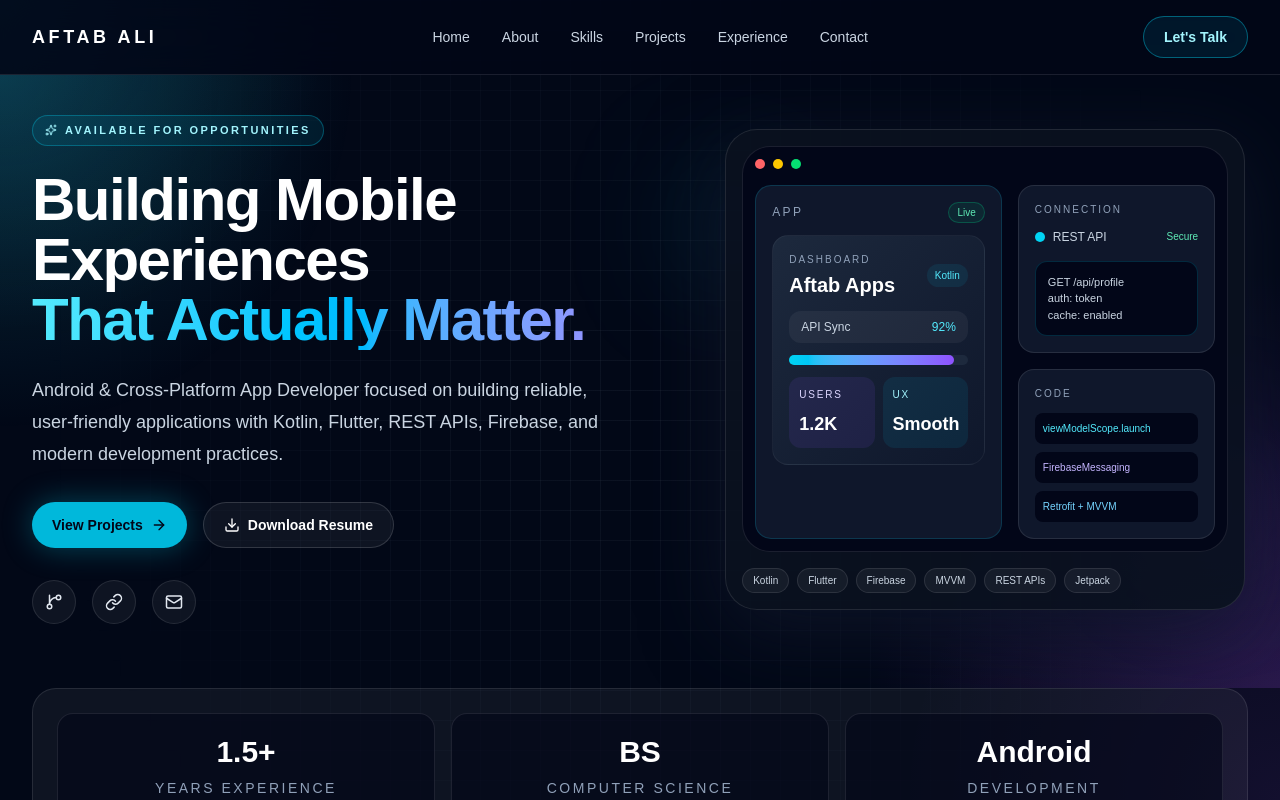
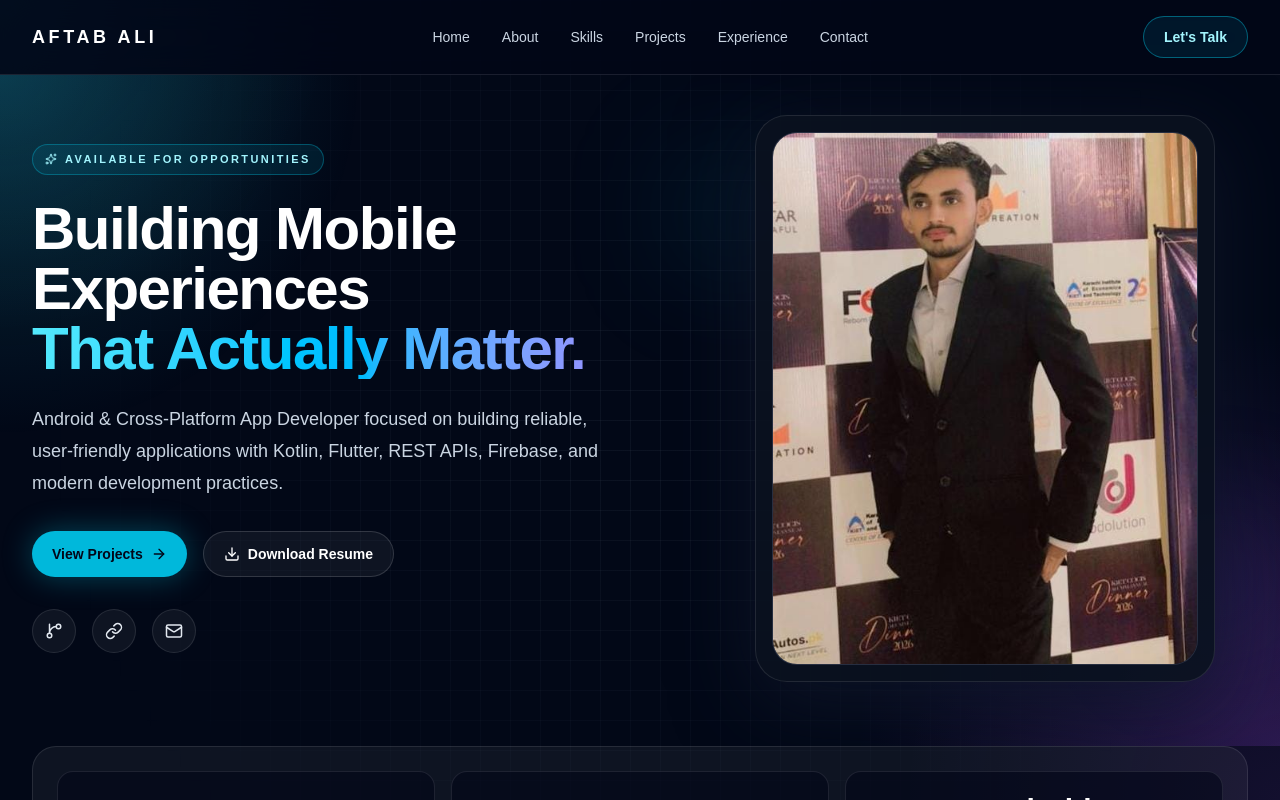
Before and after one commit to aftabramzan/AndroidPortfolio, a Next.js app: page / in a window 1280 px wide. Shown: the top 800 px of the page. Built offline with nearby package versions, Linux system fonts and the light colour scheme.

Commit message:
Refine hero profile and navigation

```diff
--- a/components/Hero.tsx
+++ b/components/Hero.tsx
@@ -1,10 +1,9 @@
 import Link from "next/link";
+import Image from "next/image";
 import { ArrowRight, Download, GitBranch, Link as LinkIcon, Mail, Sparkles } from "lucide-react";
 import { siteConfig } from "@/config/site";
 
 export function Hero() {
-  const techBadges = ["Kotlin", "Flutter", "Firebase", "MVVM", "REST APIs", "Jetpack"];
-
   return (
     <section id="home" className="relative overflow-hidden px-4 pb-16 pt-10 sm:px-6 lg:px-8">
       <div className="pointer-events-none absolute inset-0 bg-[radial-gradient(circle_at_top_left,_rgba(34,211,238,0.18),transparent_25%),radial-gradient(circle_at_bottom_right,_rgba(168,85,247,0.18),transparent_30%)]" />
@@ -70,94 +69,16 @@ export function Hero() {
           <div className="absolute -left-10 top-12 h-24 w-24 rounded-full bg-cyan-500/20 blur-3xl" />
           <div className="absolute -right-6 bottom-12 h-28 w-28 rounded-full bg-violet-500/20 blur-3xl" />
 
-          <div className="relative overflow-hidden rounded-[32px] border border-white/10 bg-[#0b1220]/90 p-4 shadow-[0_20px_80px_rgba(15,23,42,0.8)]">
-            <div className="rounded-[28px] border border-white/10 bg-slate-950 p-3">
-              <div className="mb-4 flex items-center gap-2">
-                <div className="h-2.5 w-2.5 rounded-full bg-red-400" />
-                <div className="h-2.5 w-2.5 rounded-full bg-yellow-400" />
-                <div className="h-2.5 w-2.5 rounded-full bg-green-400" />
-              </div>
-
-              <div className="grid gap-4 lg:grid-cols-[1fr_0.8fr]">
-                <div className="rounded-2xl border border-cyan-500/20 bg-slate-900 p-4">
-                  <div className="mb-3 flex items-center justify-between">
-                    <span className="text-xs uppercase tracking-[0.2em] text-slate-400">App</span>
-                    <span className="rounded-full border border-emerald-500/30 bg-emerald-500/10 px-2 py-0.5 text-[10px] font-medium text-emerald-300">
-                      Live
-                    </span>
-                  </div>
-
-                  <div className="rounded-2xl border border-white/5 bg-gradient-to-br from-slate-800 to-slate-900 p-4">
-                    <div className="mb-3 flex items-center justify-between">
-                      <div>
-                        <p className="text-[10px] uppercase tracking-[0.2em] text-slate-400">Dashboard</p>
-                        <h3 className="mt-1 text-xl font-semibold text-white">Aftab Apps</h3>
-                      </div>
-                      <div className="rounded-xl bg-cyan-500/10 px-2 py-1 text-[10px] font-medium text-cyan-300">
-                        Kotlin
-                      </div>
-                    </div>
-
-                    <div className="space-y-3">
-                      <div className="flex items-center justify-between rounded-xl bg-white/5 px-3 py-2">
-                        <span className="text-xs text-slate-300">API Sync</span>
-                        <span className="text-xs font-medium text-cyan-300">92%</span>
-                      </div>
-                      <div className="h-2.5 rounded-full bg-slate-800">
-                        <div className="h-full w-[92%] rounded-full bg-gradient-to-r from-cyan-400 to-violet-500" />
-                      </div>
-                      <div className="grid grid-cols-2 gap-2">
-                        <div className="rounded-xl bg-violet-500/10 p-2.5">
-                          <p className="text-[10px] uppercase tracking-[0.18em] text-violet-200">Users</p>
-                          <p className="mt-2 text-lg font-semibold text-white">1.2K</p>
-                        </div>
-                        <div className="rounded-xl bg-cyan-500/10 p-2.5">
-                          <p className="text-[10px] uppercase tracking-[0.18em] text-cyan-200">UX</p>
-                          <p className="mt-2 text-lg font-semibold text-white">Smooth</p>
-                        </div>
-                      </div>
-                    </div>
-                  </div>
-                </div>
-
-                <div className="space-y-4">
-                  <div className="rounded-2xl border border-white/10 bg-slate-900 p-4">
-                    <p className="text-[10px] uppercase tracking-[0.2em] text-slate-400">Connection</p>
-                    <div className="mt-3 flex items-center justify-between">
-                      <div className="flex items-center gap-2">
-                        <div className="h-2.5 w-2.5 rounded-full bg-cyan-400" />
-                        <span className="text-xs text-slate-300">REST API</span>
-                      </div>
-                      <span className="text-[10px] text-emerald-300">Secure</span>
-                    </div>
-                    <div className="mt-4 rounded-xl border border-cyan-500/20 bg-slate-950 p-3 text-[11px] text-slate-300">
-                      GET /api/profile<br />
-                      auth: token<br />
-                      cache: enabled
-                    </div>
-                  </div>
-
-                  <div className="rounded-2xl border border-white/10 bg-slate-900 p-4">
-                    <p className="text-[10px] uppercase tracking-[0.2em] text-slate-400">Code</p>
-                    <div className="mt-3 space-y-2 text-[10px] text-slate-300">
-                      <div className="rounded-lg bg-slate-950 p-2 text-cyan-300">viewModelScope.launch</div>
-                      <div className="rounded-lg bg-slate-950 p-2 text-violet-300">FirebaseMessaging</div>
-                      <div className="rounded-lg bg-slate-950 p-2 text-sky-300">Retrofit + MVVM</div>
-                    </div>
-                  </div>
-                </div>
-              </div>
-            </div>
-
-            <div className="mt-4 flex flex-wrap gap-2">
-              {techBadges.map((badge) => (
-                <span
-                  key={badge}
-                  className="rounded-full border border-white/10 bg-white/5 px-2.5 py-1 text-[10px] font-medium text-slate-300"
-                >
-                  {badge}
-                </span>
-              ))}
+          <div className="relative mx-auto w-full max-w-[460px] overflow-hidden rounded-[32px] border border-white/10 bg-[#0b1220]/90 p-3 shadow-[0_20px_80px_rgba(15,23,42,0.8)] sm:p-4">
+            <div className="relative aspect-[4/5] overflow-hidden rounded-[25px] border border-white/10 bg-slate-900">
+              <Image
+                src="/profile/myprofile.jpeg"
+                alt="Aftab Ali"
+                fill
+                priority
+                className="object-cover"
+                sizes="(max-width: 640px) 100vw, 460px"
+              />
             </div>
           </div>
         </div>
--- a/components/Navbar.tsx
+++ b/components/Navbar.tsx
@@ -1,17 +1,21 @@
 "use client";
 
 import Link from "next/link";
+import { usePathname } from "next/navigation";
 import { useState } from "react";
 import { Menu, X } from "lucide-react";
 import { siteConfig } from "@/config/site";
 
 export function Navbar() {
   const [isOpen, setIsOpen] = useState(false);
+  const pathname = usePathname();
+  const homeHref = pathname === "/" ? "#home" : "/#home";
+  const sectionHref = (href: string) => pathname === "/" ? href : `/${href}`;
 
   return (
     <header className="sticky top-0 z-50 border-b border-white/10 bg-slate-950/70 backdrop-blur-xl">
       <nav className="mx-auto flex max-w-7xl items-center justify-between px-4 py-4 sm:px-6 lg:px-8" aria-label="Main navigation">
-        <Link href="#home" className="text-lg font-semibold tracking-[0.2em] text-white transition hover:text-cyan-300" aria-label="Aftab Ali home">
+        <Link href={homeHref} className="text-lg font-semibold tracking-[0.2em] text-white transition hover:text-cyan-300" aria-label="Aftab Ali home">
           AFTAB ALI
         </Link>
 
@@ -19,7 +23,7 @@ export function Navbar() {
           {siteConfig.navItems.map((item) => (
             <Link
               key={item.href}
-              href={item.href}
+              href={sectionHref(item.href)}
               className="text-sm font-medium text-slate-300 transition hover:text-white"
             >
               {item.label}
@@ -29,7 +33,7 @@ export function Navbar() {
 
         <div className="hidden lg:block">
           <a
-            href="#contact"
+            href={sectionHref("#contact")}
             className="inline-flex items-center justify-center rounded-full border border-cyan-400/40 bg-cyan-500/10 px-5 py-2.5 text-sm font-semibold text-cyan-200 transition hover:-translate-y-0.5 hover:bg-cyan-500/20 hover:shadow-[0_0_30px_rgba(34,211,238,0.25)]"
           >
             Let&apos;s Talk
@@ -54,7 +58,7 @@ export function Navbar() {
             {siteConfig.navItems.map((item) => (
               <Link
                 key={item.href}
-                href={item.href}
+                href={sectionHref(item.href)}
                 onClick={() => setIsOpen(false)}
                 className="rounded-xl px-3 py-2 text-sm font-medium text-slate-300 transition hover:bg-white/5 hover:text-white"
               >
@@ -62,7 +66,7 @@ export function Navbar() {
               </Link>
             ))}
             <a
-              href="#contact"
+              href={sectionHref("#contact")}
               onClick={() => setIsOpen(false)}
               className="mt-2 inline-flex items-center justify-center rounded-full bg-cyan-500 px-4 py-2.5 text-sm font-semibold text-slate-950 transition hover:bg-cyan-400"
             >
```
Also changed, not shown: public/profile/myprofile.jpeg (added).
